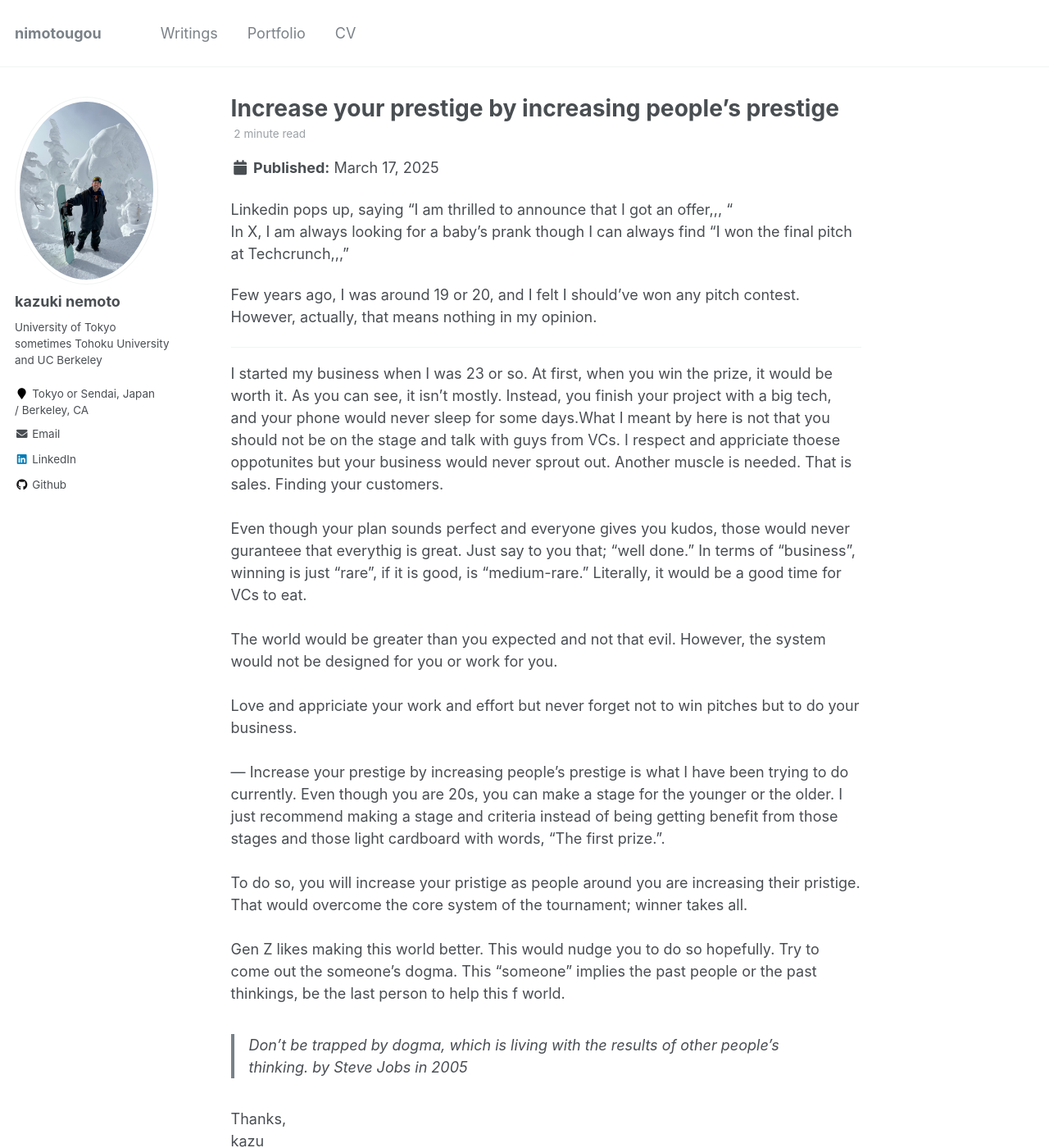
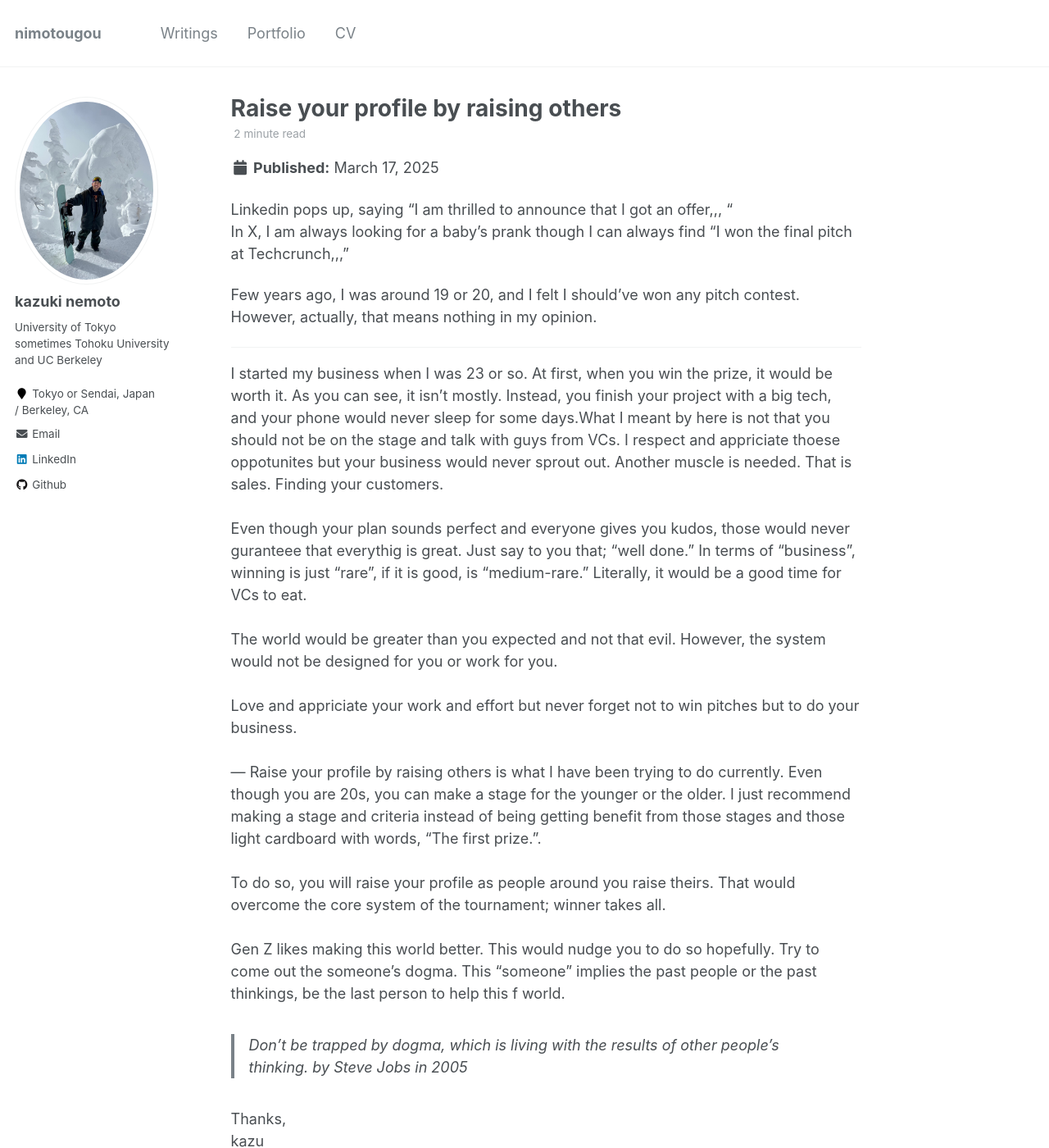
Before and after one commit to kazu-nemoto/kazu-nemoto.github.io, a Jekyll site: the page built from _posts/2025-03-17-beingprestegious.md, in a window 1280 px wide and 1400 px high. Shown: the whole window at 82% size. Built offline with Jekyll 4.4.1, drawn with Linux system fonts in a browser that asks for light colours.

Commit message:
Retitle writings post with 'Raise your profile' framing

```diff
--- a/_posts/2025-03-17-beingprestegious.md
+++ b/_posts/2025-03-17-beingprestegious.md
@@ -1,5 +1,5 @@
 ---
-title: "Increase your prestige by increasing people's prestige"
+title: "Raise your profile by raising others"
 date: 2025-03-17
 categories: [award]
 ---
@@ -22,10 +22,10 @@ Love and appriciate your work and effort but never forget not to win pitches but
 <br>
 <br>
 ---
-Increase your prestige by increasing people's prestige is what I have been trying to do currently. Even though you are 20s, you can make a stage for the younger or the older. I just recommend making a stage and criteria instead of being getting benefit from those stages and those light cardboard with words, "The first prize.".
+Raise your profile by raising others is what I have been trying to do currently. Even though you are 20s, you can make a stage for the younger or the older. I just recommend making a stage and criteria instead of being getting benefit from those stages and those light cardboard with words, "The first prize.".
 <br>
 <br>
-To do so, you will increase your pristige as people around you are increasing their pristige. That would overcome the core system of the tournament; winner takes all.
+To do so, you will raise your profile as people around you raise theirs. That would overcome the core system of the tournament; winner takes all.
 <br>
 <br>
 Gen Z likes making this world better. This would nudge you to do so hopefully. Try to come out the someone's dogma. This "someone" implies the past people or the past thinkings, be the last person to help this f world.
```
